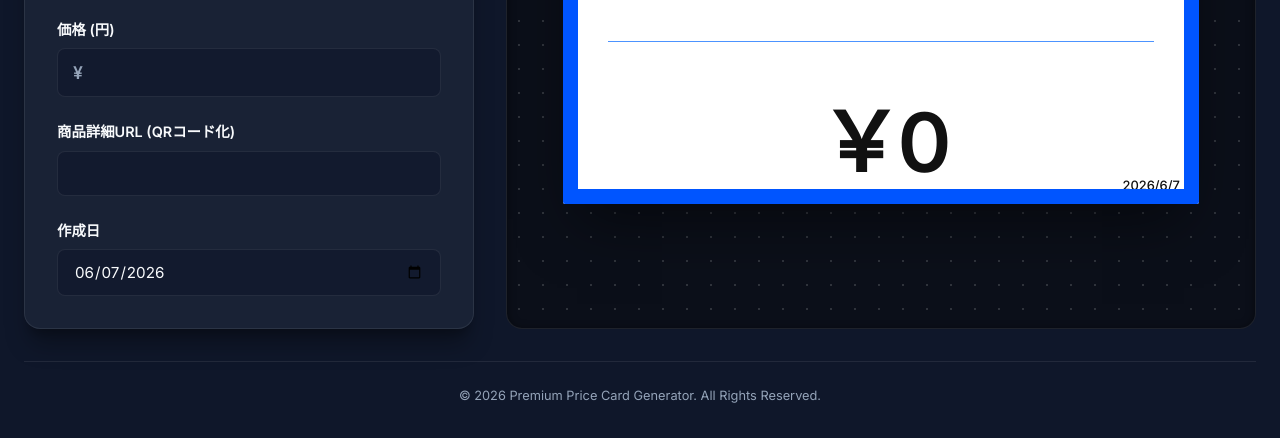
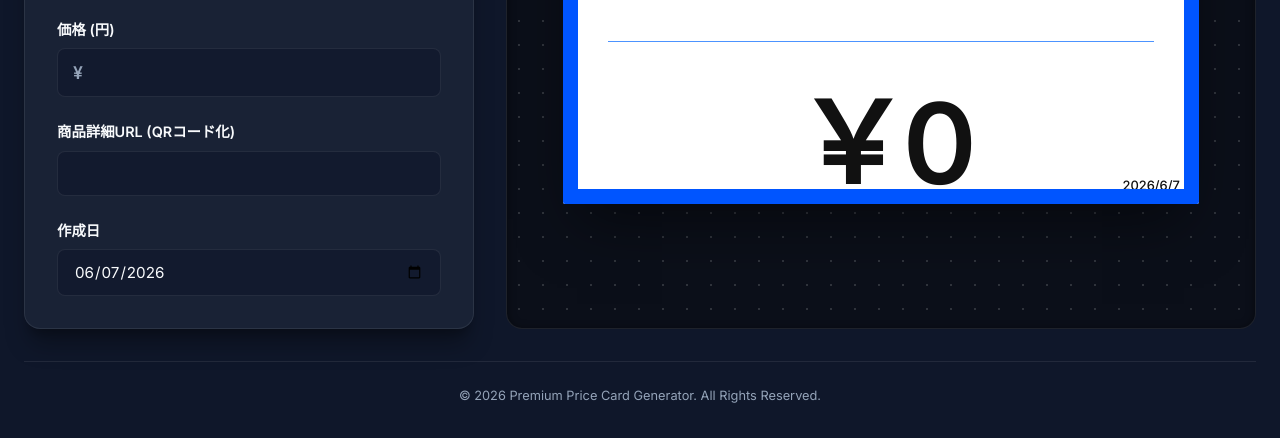
Before and after one commit to Nmasay/oj-price-gen, a website built with Vite: page index.html in a window 1280 px wide. Shown: the part 643-1081 px from the top of the page. Built offline with nearby package versions, Linux system fonts and the light colour scheme.

Commit message:
style: update price font size from 54pt to 74pt to match canvas

```diff
--- a/css/style.css
+++ b/css/style.css
@@ -510,7 +510,7 @@ body {
 .text-price {
   font-family: 'Inter', 'Noto Sans JP', sans-serif; /* スマートで数学的に美しいシャープなフォント */
   font-weight: 600; /* 極太(800)からスマート(600)へ落とし、美しさを両立 */
-  font-size: 54pt;  /* 枠内に収まるようにサイズを微調整 */
+  font-size: 74pt;  /* 枠内に収まるようにサイズを微調整 */
   color: var(--print-color-black);
   letter-spacing: -0.04em; /* カーニングをキュッと引き締めて高級感を演出 */
   display: inline-block;
```
